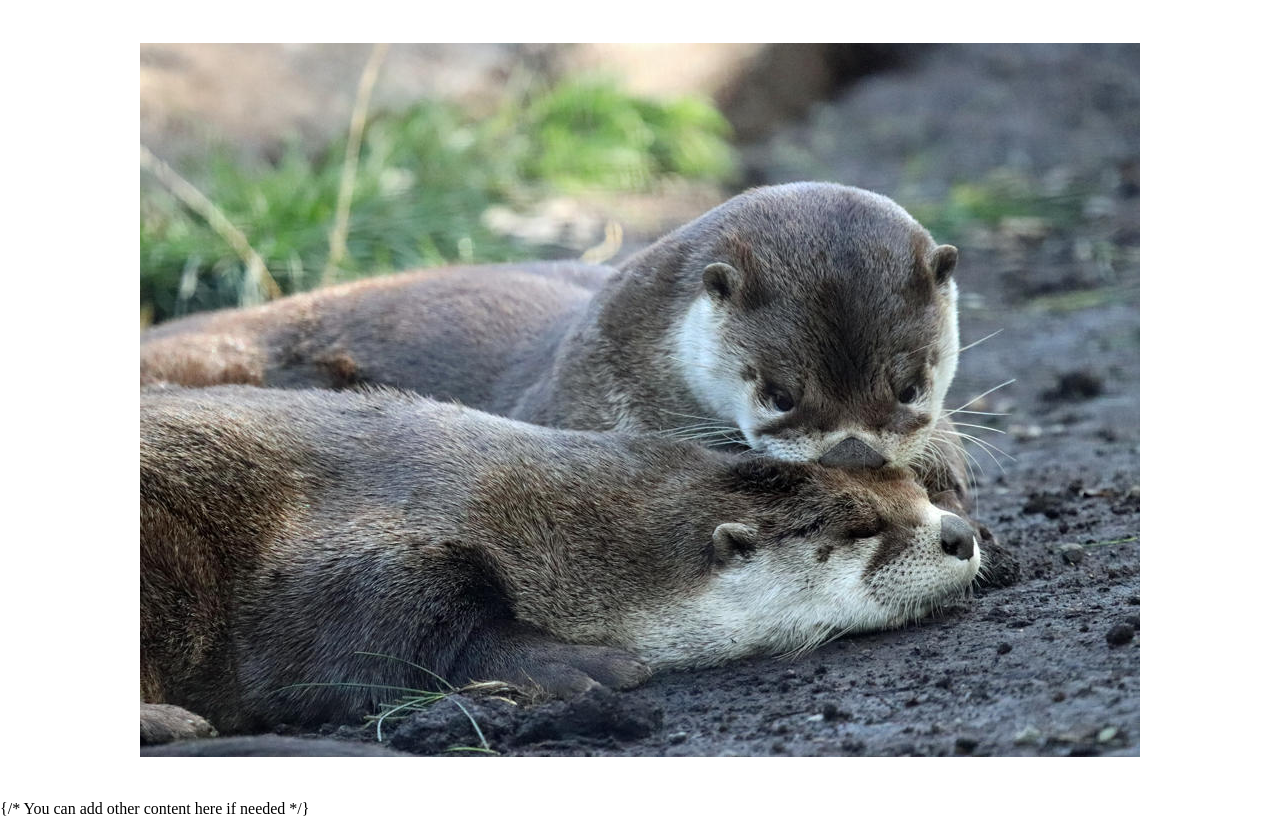
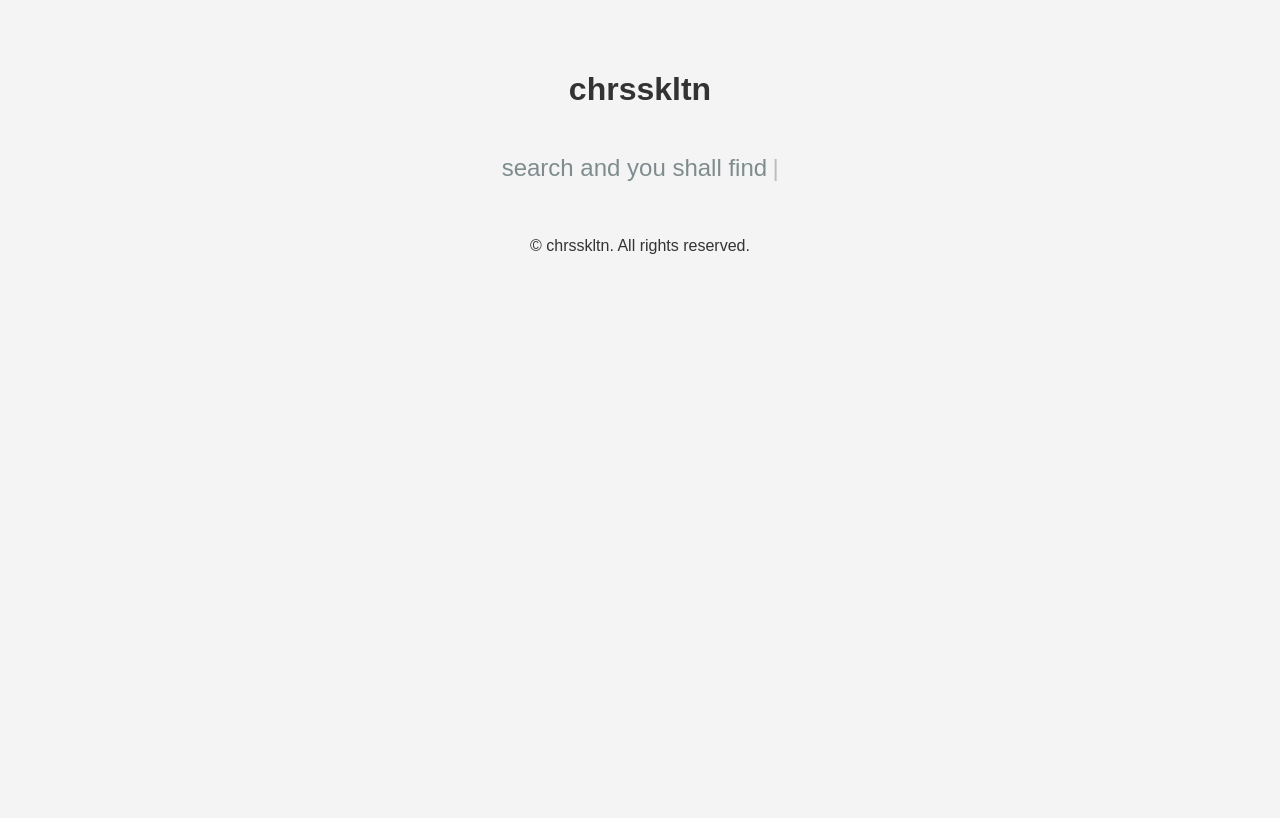
Before and after one commit to chrsskltn/personal-website, a plain HTML site: page index.html in a window 1280 px wide. Drawn offline with Linux system fonts and the light colour scheme.

Commit message:
Intro to website

```diff
--- a/css/style.css
+++ b/css/style.css
@@ -1,22 +1,49 @@
-/* Make sure the body and html take up full height and have no default margin */
-html, body {
-    height: 100%;
+/* Basic styling for the body to center content (optional) */
+body {
+    font-family: Arial, sans-serif; /* Choose a font you like */
+    display: flex;
+    flex-direction: column; /* Stack header and other content vertically */
+    align-items: center;    /* Center content horizontally */
+    /* justify-content: center; /* Uncomment this if you want vertical centering of all body content */
+    /* min-height: 100vh; /* Use this with justify-content: center for full vertical centering */
     margin: 0;
-    padding: 0;
+    padding: 20px; /* Add some padding around the content */
+    text-align: center; /* Center text within elements */
+    background-color: #f4f4f4; /* A light background color */
+    color: #333; /* Default text color */
 }
 
-.image-container {
-    display: flex;
-    justify-content: center; /* Centers horizontally */
-    align-items: center;    /* Centers vertically */
-    height: 100vh;          /* Makes the container take the full viewport height */
-    /* You can add a background color to see the container if needed */
-    /* background-color: #f0f0f0; */
+.main-header {
+    margin-bottom: 30px; /* Space below the header */
 }
 
-.image-container img {
-    max-width: 90%;   /* Optional: Prevents image from being wider than its container */
-    max-height: 90vh; /* Optional: Prevents image from being taller than viewport height */
-    /* You can add other styles to the image itself, like a border */
-    /* border: 2px solid #333; */
+.main-header h1 {
+    font-size: 3em;  /* Adjust size as needed */
+    margin-bottom: 10px; /* Space below the main heading */
+    color: #2c3e50; /* A darker color for the main heading */
 }
+
+.subheading {
+    font-size: 1.5em; /* Adjust size as needed */
+    color: #7f8c8d;   /* A slightly lighter color for the subheading */
+    height: 1.8em; /* Set a fixed height to prevent layout jumps, adjust based on font size */
+    display: inline-block; /* Allows cursor to be next to text */
+}
+
+/* Blinking cursor effect for the animated subheading */
+.subheading::after {
+    content: '|';
+    display: inline-block;
+    animation: blink 0.7s infinite;
+    margin-left: 5px; /* Space between text and cursor */
+    color: #7f8c8d; /* Cursor color */
+}
+
+@keyframes blink {
+    0%, 100% {
+        opacity: 1;
+    }
+    50% {
+        opacity: 0;
+    }
+}
--- a/index.html
+++ b/index.html
@@ -3,16 +3,41 @@
 <head>
     <meta charset="UTF-8">
     <meta name="viewport" content="width=device-width, initial-scale=1.0">
-    <title>My Personal Brand Site</title>
+    <title>Chris Skelton</title>
     <link rel="stylesheet" href="css/style.css">
+    <link href="https://fonts.googleapis.com/css2?family=Roboto+Mono:wght@400;700&family=Manrope:wght@400;700;800&display=swap" rel="stylesheet">
 </head>
 <body>
 
-    <div class="image-container">
-        <img src="images/otters.jpg" alt="My little otter">
-    </div>
+    <header class="main-header"></header>
+    <h1>chrsskltn</h1>
+    <p id="animated-subheading" class="subheading"></p>
+    </header>
 
-    {/* You can add other content here if needed */}
+    <main>
+     <section id="about" class="content-section">
+
+
+        </section>
+
+
+<!--
+        <section id="contact" class="content-section">
+            <h2>Get In Touch</h2>
+            <p></p>
+            <div class="contact-links">
+                <a href="https://github.com/chrsskltn" class="button contact-button" target="_blank" rel="noopener noreferrer">GitHub</a>
+                <a href="https:/www.linkedin.com/in/chris-skelton-89a02815b/" class="button contact-button" target="_blank" rel="noopener noreferrer">LinkedIn</a>
+                </div>
+        </section>
+    </main>
+-->
+    <footer>
+        <p>&copy; <span id="current-year"></span> chrsskltn. All rights reserved.</p>
+    </footer>
+
+
+
 
     <script src="js/script.js"></script>
 </body>
--- a/js/script.js
+++ b/js/script.js
@@ -0,0 +1,31 @@
+document.addEventListener('DOMContentLoaded', function() { // Wait for the HTML to load
+
+    const animatedSubheading = document.getElementById('animated-subheading');
+    const textToAnimate = "search and you shall find";
+    let charIndex = 0;
+    let typingSpeed = 150; // Milliseconds per character
+    let delayBeforeRestart = 2000; // Milliseconds to wait after text is typed
+
+    function typeText() {
+        if (charIndex < textToAnimate.length) {
+            animatedSubheading.textContent += textToAnimate.charAt(charIndex);
+            charIndex++;
+            setTimeout(typeText, typingSpeed);
+        } else {
+            // Text fully typed
+            setTimeout(eraseAndRestart, delayBeforeRestart);
+        }
+    }
+
+    function eraseAndRestart() {
+        animatedSubheading.textContent = ''; // Clear the text
+        charIndex = 0; // Reset character index
+        // Optional: slight delay before typing starts again
+        // setTimeout(typeText, 500);
+        typeText(); // Start typing again immediately
+    }
+
+    // Initial call to start the animation
+    typeText();
+
+});
```
